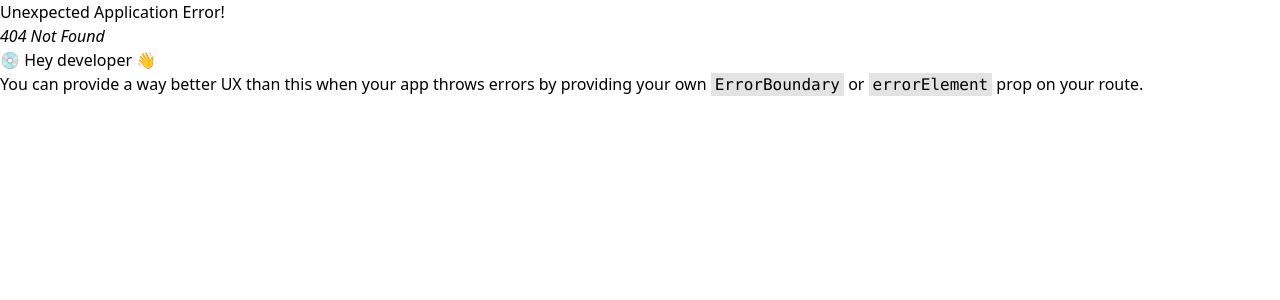
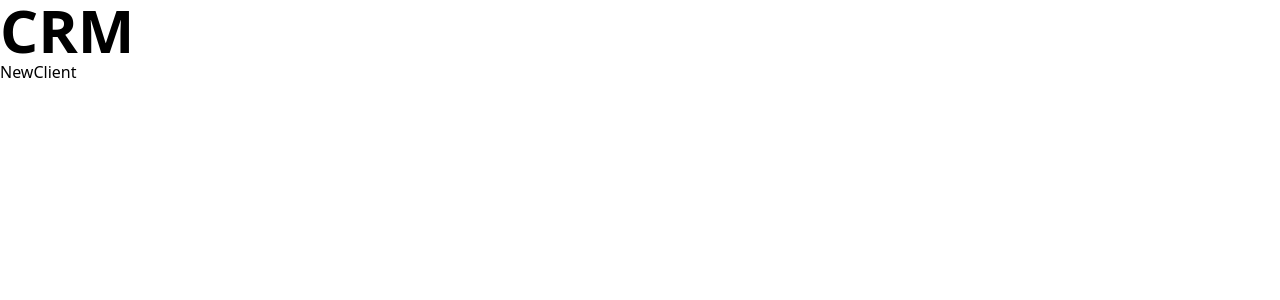
Before and after one commit to Radapls/CRM, a React (Vite) app: page /clients/new in a window 1280 px wide. Before the commit this address had no page. Shown: the top 300 px of the page. Built offline with nearby package versions, Linux system fonts and the light colour scheme.

Commit message:
feat: Create routes and add  outlet

```diff
--- /dev/null
+++ b/src/components/Layout.jsx
@@ -0,0 +1,25 @@
+/*
+ * RADAPLS PROJECTS
+ * ------------------
+ * Copyright (C) 2023 Juan Felipe Rada - All Rights Reserved.
+ *
+ * This file, project or its parts can not be copied and/or distributed without
+ * the express permission of Juan Felipe Rada.
+ *
+ * @file Layout.jsx
+ * @author Juan Felipe Rada <radapls8@gmail.com>
+ * @date Monday, 6th February 2023
+ */
+
+import { Outlet } from 'react-router-dom'
+
+function Layout() {
+  return (
+    <div>
+        <h1 className='text-6xl font-bold'>CRM</h1>
+        <Outlet />
+    </div>
+  )
+}
+
+export default Layout
--- /dev/null
+++ b/src/pages/Index.jsx
@@ -0,0 +1,20 @@
+/**
+ * RADAPLS PROJECTS
+ * ------------------
+ * Copyright (C) 2023 Juan Felipe Rada - All Rights Reserved.
+ *
+ * This file, project or its parts can not be copied and/or distributed without
+ * the express permission of Juan Felipe Rada.
+ *
+ * @file Index.jsx
+ * @author Juan Felipe Rada <radapls8@gmail.com>
+ * @date Monday, 6th February 2023
+ */
+
+function Index() {
+  return (
+    <div>Clients</div>
+  )
+}
+
+export default Index
--- /dev/null
+++ b/src/pages/NewClient.jsx
@@ -0,0 +1,22 @@
+/*
+ * RADAPLS PROJECTS
+ * ------------------
+ * Copyright (C) 2023 Juan Felipe Rada - All Rights Reserved.
+ *
+ * This file, project or its parts can not be copied and/or distributed without
+ * the express permission of Juan Felipe Rada.
+ *
+ * @file NewClient.jsx
+ * @author Juan Felipe Rada <radapls8@gmail.com>
+ * @date Monday, 6th February 2023
+ */
+
+import React from 'react'
+
+const NewClient = () => {
+  return (
+    <div>NewClient</div>
+  )
+}
+
+export default NewClient
--- a/src/routes.jsx
+++ b/src/routes.jsx
@@ -12,10 +12,26 @@
  */
 
 import { createBrowserRouter } from 'react-router-dom';
+import Layout from './components/Layout';
+import Clients from './pages/Index';
+import NewClient from './pages/NewClient';
 
 const router = createBrowserRouter([
-    { path: '/', element: <h1>Home</h1> },
-    { path: '/us', element: <h1>Us</h1> }
+    {
+        path: '/',
+        element: <Layout />,
+        children: [
+            {
+                index: true,
+                element: <Clients />
+            },
+            {
+                path: '/clients/new',
+                element: <NewClient />
+            }
+    ]
+    }
+
 ])
 
 export default router
```
